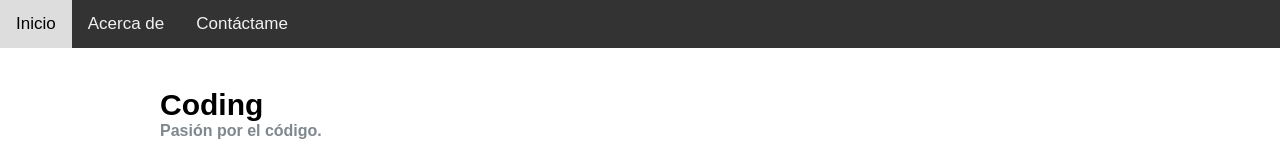
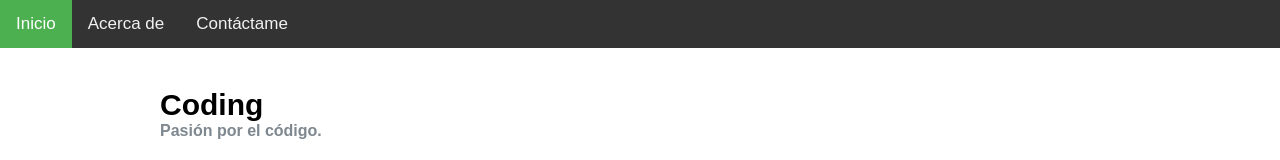
Before and after one commit to CodinGitHub/CSS-del-video-10, a plain HTML site: page index.html in a window 1280 px wide. Shown: the top 160 px of the page. Drawn offline with Linux system fonts and the light colour scheme; a web font is replaced by a local one.

Commit message:
Proyecto terminado

```diff
--- a/index.html
+++ b/index.html
@@ -9,7 +9,7 @@
 </head>
 <body>
     <nav>
-            <a href="index.html">Inicio</a>
+            <a href="index.html" class="active">Inicio</a>
             <a href="about.html">Acerca de</a>
             <a href="contact.html">Contáctame</a>
     </nav>
```
